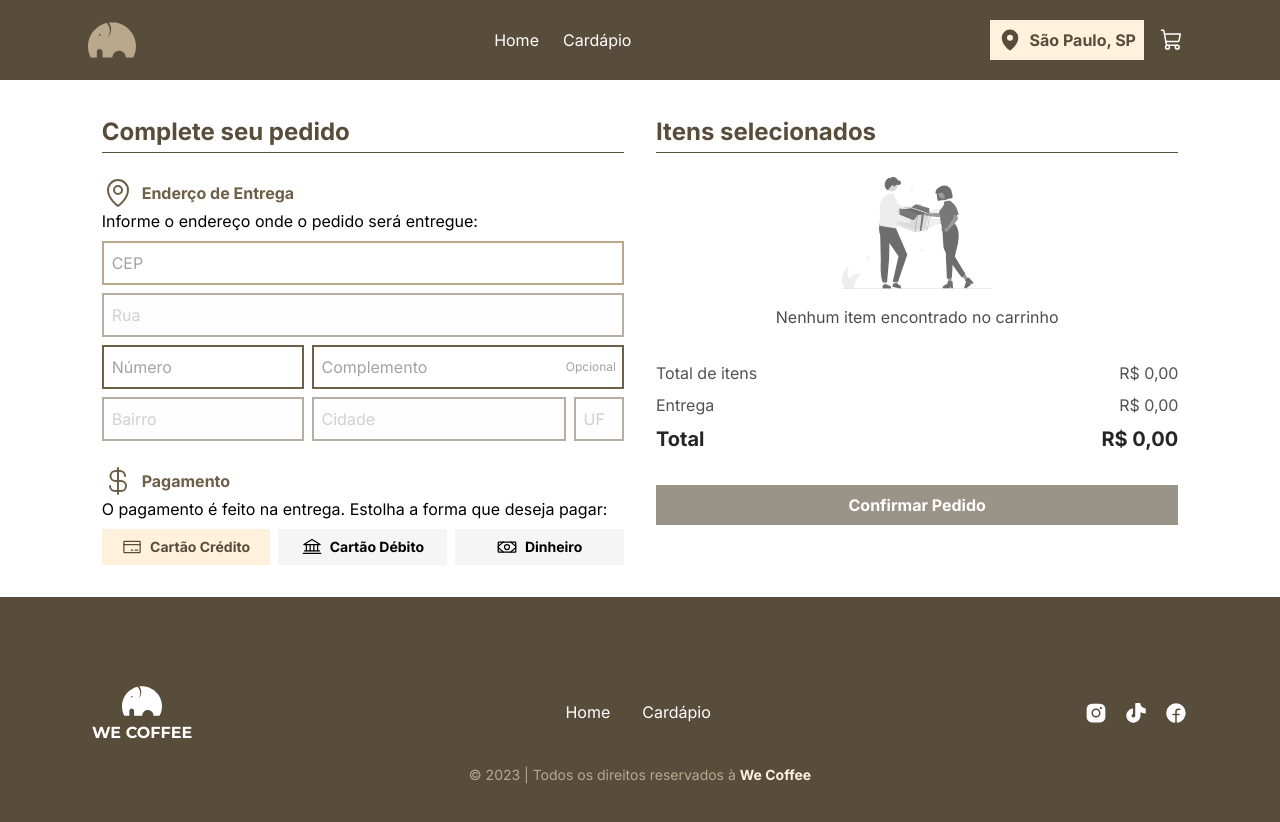
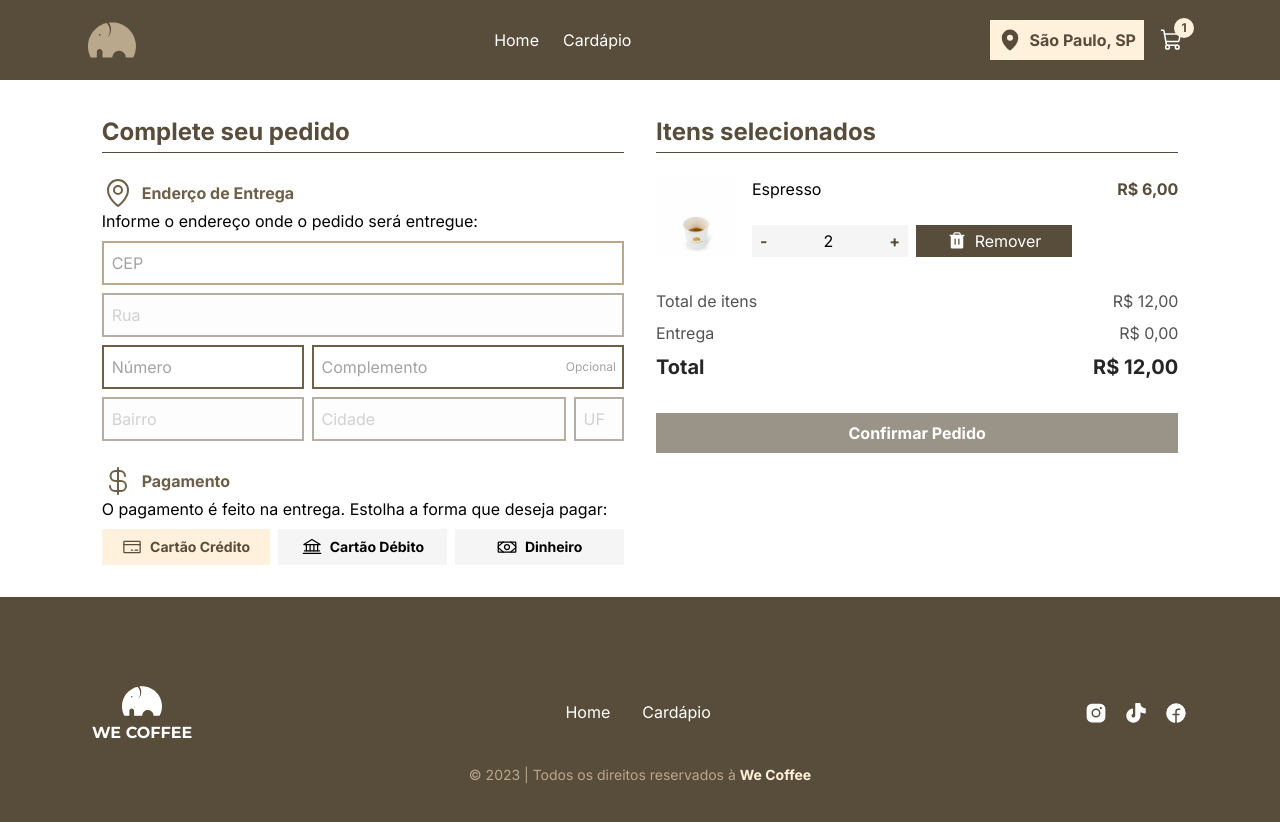
Before and after one commit to davyd-souza/we-coffee, a React (Vite) app: page /carrinho in a window 1280 px wide. Shown: the top 822 px of the page. Built offline with nearby package versions, Linux system fonts and the light colour scheme.

Commit message:
refactor: change context state to reducer

```diff
--- a/src/contexts/CartContext.tsx
+++ b/src/contexts/CartContext.tsx
@@ -1,5 +1,5 @@
 // DEPENDENCY
-import { ReactNode, createContext, useState, useEffect } from 'react'
+import { ReactNode, createContext, useEffect, useReducer } from 'react'
 
 // TYPE
 type CartType = {
@@ -12,15 +12,19 @@ type CartType = {
 
 type CartContextType = {
   cart: CartType[]
-  addItemToCart: (cartItem: CartType) => void
+  addCartItem: (cartItem: CartType) => void
   removeCartItem: (cartItemId: string) => void
-  incrementQuantityCartItem: (cartItemId: string) => void
-  decrementQuantityCartItem: (cartItemId: string) => void
-  inputQuantityChangeCartItem: (cartItemId: string, value: number) => void
+  incrementCartItemQuantity: (cartItemId: string) => void
+  decrementCartItemQuantity: (cartItemId: string) => void
+  changeCartItemInputQuantity: (cartItemId: string, value: number) => void
 }
 
 type CartContextProviderType = {
   children: ReactNode
+}
+
+type CartState = {
+  cart: CartType[]
 }
 
 // CONTEXT
@@ -52,39 +56,47 @@ export const CartContext = createContext({} as CartContextType)
 
 export function CartContextProvider({ children }: CartContextProviderType) {
   // const [cart, setCart] = useState<CartType[]>(CART_DATA)
-  const [cart, setCart] = useState<CartType[]>([])
+  // const [cart, setCart] = useState<CartType[]>([])
+  const [cartState, dispatch] = useReducer(
+    (state: CartState, action: any) => {
+      switch (action.type) {
+        case 'ADD_CART_ITEM': {
+          const newCart = state.cart.filter(
+            (item) => item.id !== action.payload.cartItem.id,
+          )
 
-  const addItemToCart = (cartItem: CartType) => {
-    if (cartItem.quantity === 0) {
-      return
+          return {
+            ...state,
+            cart: [...newCart, action.payload.cartItem],
           }
-
-    const newCartList = cart.filter((item) => item.id !== cartItem.id)
-    setCart([...newCartList, cartItem])
         }
-
-  const removeCartItem = (cartItemId: string) => {
-    const newCartList = cart.filter((item) => item.id !== cartItemId)
-    setCart(newCartList)
+        case 'REMOVE_CART_ITEM': {
+          return {
+            ...state,
+            cart: state.cart.filter(
+              (item) => item.id !== action.payload.cartItemId,
+            ),
           }
-
-  const incrementQuantityCartItem = (cartItemId: string) => {
-    const newCartList = cart.map((item) => {
-      if (item.id === cartItemId) {
+        }
+        case 'INCREMENT_CART_ITEM_QUANTITY': {
+          return {
+            ...state,
+            cart: state.cart.map((item) => {
+              if (item.id === action.payload.cartItemId) {
                 return {
                   ...item,
                   quantity: item.quantity + 1,
                 }
               }
               return item
-    })
-
-    setCart(newCartList)
+            }),
           }
-
-  const decrementQuantityCartItem = (cartItemId: string) => {
-    const newCartList = cart.map((item) => {
-      if (item.id === cartItemId) {
+        }
+        case 'DECREMENT_CART_ITEM_QUANTITY': {
+          return {
+            ...state,
+            cart: state.cart.map((item) => {
+              if (item.id === action.payload.cartItemId) {
                 if (!(item.quantity <= 0)) {
                   return {
                     ...item,
@@ -94,26 +106,137 @@ export function CartContextProvider({ children }: CartContextProviderType) {
                 return item
               }
               return item
-    })
-
-    setCart(newCartList)
+            }),
           }
-
-  const inputQuantityChangeCartItem = (cartItemId: string, value: number) => {
-    const newCartList = cart.map((item) => {
-      if (item.id === cartItemId) {
-        if (!Number.isNaN(value)) {
+        }
+        case 'CHANGE_CART_ITEM_INPUT_QUANTITY': {
+          return {
+            ...state,
+            cart: state.cart.map((item) => {
+              if (item.id === action.payload.cartItemId) {
+                if (!Number.isNaN(action.payload.value)) {
                   return {
                     ...item,
-            quantity: value,
+                    quantity: action.payload.value,
                   }
                 }
                 return item
               }
               return item
+            }),
+          }
+        }
+        default:
+          return state
+      }
+    },
+    {
+      cart: [
+        {
+          id: '1118d9c6-b426-48e2-862f-8551f6c8471f',
+          name: 'Espresso',
+          price: 6,
+          image:
+            'http://localhost:5173/assets/images/cafe/quente/espresso.webp',
+          quantity: 2,
+        },
+      ],
+    },
+  )
+
+  const { cart } = cartState
+
+  const addCartItem = (cartItem: CartType) => {
+    if (cartItem.quantity === 0) {
+      return
+    }
+
+    // const newCart = cart.filter((item) => item.id !== cartItem.id)
+    dispatch({
+      type: 'ADD_CART_ITEM',
+      payload: {
+        cartItem,
+      },
     })
+    // setCart([...newCartList, cartItem])
+  }
 
-    setCart(newCartList)
+  const removeCartItem = (cartItemId: string) => {
+    // const newCart = cart.filter((item) => item.id !== cartItemId)
+    // setCart(newCartList)
+    dispatch({
+      type: 'REMOVE_CART_ITEM',
+      payload: {
+        cartItemId,
+      },
+    })
+  }
+
+  const incrementCartItemQuantity = (cartItemId: string) => {
+    dispatch({
+      type: 'INCREMENT_CART_ITEM_QUANTITY',
+      payload: {
+        cartItemId,
+      },
+    })
+    // const newCartList = cart.map((item) => {
+    //   if (item.id === cartItemId) {
+    //     return {
+    //       ...item,
+    //       quantity: item.quantity + 1,
+    //     }
+    //   }
+    //   return item
+    // })
+
+    // setCart(newCartList)
+  }
+
+  const decrementCartItemQuantity = (cartItemId: string) => {
+    dispatch({
+      type: 'DECREMENT_CART_ITEM_QUANTITY',
+      payload: {
+        cartItemId,
+      },
+    })
+    // const newCartList = cart.map((item) => {
+    //   if (item.id === cartItemId) {
+    //     if (!(item.quantity <= 0)) {
+    //       return {
+    //         ...item,
+    //         quantity: item.quantity - 1,
+    //       }
+    //     }
+    //     return item
+    //   }
+    //   return item
+    // })
+
+    // setCart(newCartList)
+  }
+
+  const changeCartItemInputQuantity = (cartItemId: string, value: number) => {
+    dispatch({
+      type: 'CHANGE_CART_ITEM_INPUT_QUANTITY',
+      payload: {
+        cartItemId,
+        value,
+      },
+    })
+    // const newCartList = cart.map((item) => {
+    //   if (item.id === cartItemId) {
+    //     if (!Number.isNaN(value)) {
+    //       return {
+    //         ...item,
+    //         quantity: value,
+    //       }
+    //     }
+    //     return item
+    //   }
+    //   return item
+    // })
+
+    // setCart(newCartList)
   }
 
   useEffect(() => {
@@ -124,11 +247,11 @@ export function CartContextProvider({ children }: CartContextProviderType) {
     <CartContext.Provider
       value={{
         cart,
-        addItemToCart,
+        addCartItem,
         removeCartItem,
-        incrementQuantityCartItem,
-        decrementQuantityCartItem,
-        inputQuantityChangeCartItem,
+        incrementCartItemQuantity,
+        decrementCartItemQuantity,
+        changeCartItemInputQuantity,
       }}
     >
       {children}
--- a/src/pages/Cardapio/components/ProductCard.tsx
+++ b/src/pages/Cardapio/components/ProductCard.tsx
@@ -27,14 +27,14 @@ export function ProductCard({
   image,
   label,
 }: ProductCardProps) {
-  const { addItemToCart } = useContext(CartContext)
+  const { addCartItem } = useContext(CartContext)
   const [quantity, setQuantity] = useState(0)
 
   const handleInputQuantityChange = (evt: ChangeEvent<HTMLInputElement>) => {
     setQuantity(Number(evt.target.value))
   }
 
-  const handleAddItemToCart = () => {
+  const handleAddCartItem = () => {
     const cartItem = {
       id,
       name,
@@ -43,7 +43,7 @@ export function ProductCard({
       quantity,
     }
 
-    addItemToCart(cartItem)
+    addCartItem(cartItem)
   }
 
   const handleDecrementQuantity = () => {
@@ -118,7 +118,7 @@ export function ProductCard({
           </button>
         </div>
         <button
-          onClick={handleAddItemToCart}
+          onClick={handleAddCartItem}
           className="flex-1 py-1 px-2 flex items-center justify-center gap-2 bg-primary-700 text-white font-bold outline-none hocus:bg-primary-400 focus-visible:ring ring-primary-400 ring-offset-2 ring-offset-white"
         >
           <ShoppingCart size={24} weight="fill" />
--- a/src/pages/Cart/components/CartProductCard.tsx
+++ b/src/pages/Cart/components/CartProductCard.tsx
@@ -1,5 +1,5 @@
 // DEPENDENCY
-import { useContext } from 'react'
+import { ChangeEvent, useContext } from 'react'
 
 // CONTEXT
 import { CartContext } from 'contexts/CartContext'
@@ -28,28 +28,27 @@ export function CartProductCard({
 }: CartProductCardProps) {
   const {
     removeCartItem,
-    incrementQuantityCartItem,
-    decrementQuantityCartItem,
-    inputQuantityChangeCartItem,
+    incrementCartItemQuantity,
+    decrementCartItemQuantity,
+    changeCartItemInputQuantity,
   } = useContext(CartContext)
 
-  const handleRemoveCartItem = (cartItemId: string) => {
-    removeCartItem(cartItemId)
+  const handleRemoveCartItem = () => {
+    removeCartItem(id)
   }
 
-  const handleIncrementQuantityCartItem = (cartItemId: string) => {
-    incrementQuantityCartItem(cartItemId)
+  const handleIncrementCartItemQuantity = () => {
+    incrementCartItemQuantity(id)
   }
 
-  const handleDecrementQuantityCartItem = (cartItemId: string) => {
-    decrementQuantityCartItem(cartItemId)
+  const handleDecrementCartItemQuantity = () => {
+    decrementCartItemQuantity(id)
   }
 
-  const handleInputQuantityChangeCartItem = (
-    cartItemId: string,
-    value: number,
+  const handleChangeCartItemInputQuantity = (
+    evt: ChangeEvent<HTMLInputElement>,
   ) => {
-    inputQuantityChangeCartItem(cartItemId, value)
+    changeCartItemInputQuantity(id, Number(evt.target.value))
   }
 
   return (
@@ -68,7 +67,7 @@ export function CartProductCard({
         <div className="grid sm:grid-cols-2 gap-2 max-w-xs">
           <div className="flex items-center bg-neutral-100">
             <button
-              onClick={() => handleDecrementQuantityCartItem(id)}
+              onClick={handleDecrementCartItemQuantity}
               className="text-primary-700 font-bold outline-none px-2 hocus:text-primary-400 focus-visible:ring ring-primary-400"
             >
               -
@@ -79,12 +78,10 @@ export function CartProductCard({
               pattern="[0-9]+"
               inputMode="numeric"
               value={quantity}
-              onChange={(evt) =>
-                handleInputQuantityChangeCartItem(id, Number(evt.target.value))
-              }
+              onChange={handleChangeCartItemInputQuantity}
             />
             <button
-              onClick={() => handleIncrementQuantityCartItem(id)}
+              onClick={handleIncrementCartItemQuantity}
               className="text-primary-700 font-bold outline-none px-2 hocus:text-primary-400 focus-visible:ring ring-primary-400"
             >
               +
@@ -93,7 +90,7 @@ export function CartProductCard({
 
           <button
             className="py-1 px-2 flex items-center justify-center gap-2 bg-primary-700 text-white outline-none hocus:bg-primary-400 focus-visible:ring ring-primary-400 ring-offset-2 ring-offset-white"
-            onClick={() => handleRemoveCartItem(id)}
+            onClick={handleRemoveCartItem}
           >
             <Trash size={20} weight="fill" />
             Remover
```
Lines whose indentation alone changed are shown as unchanged.
